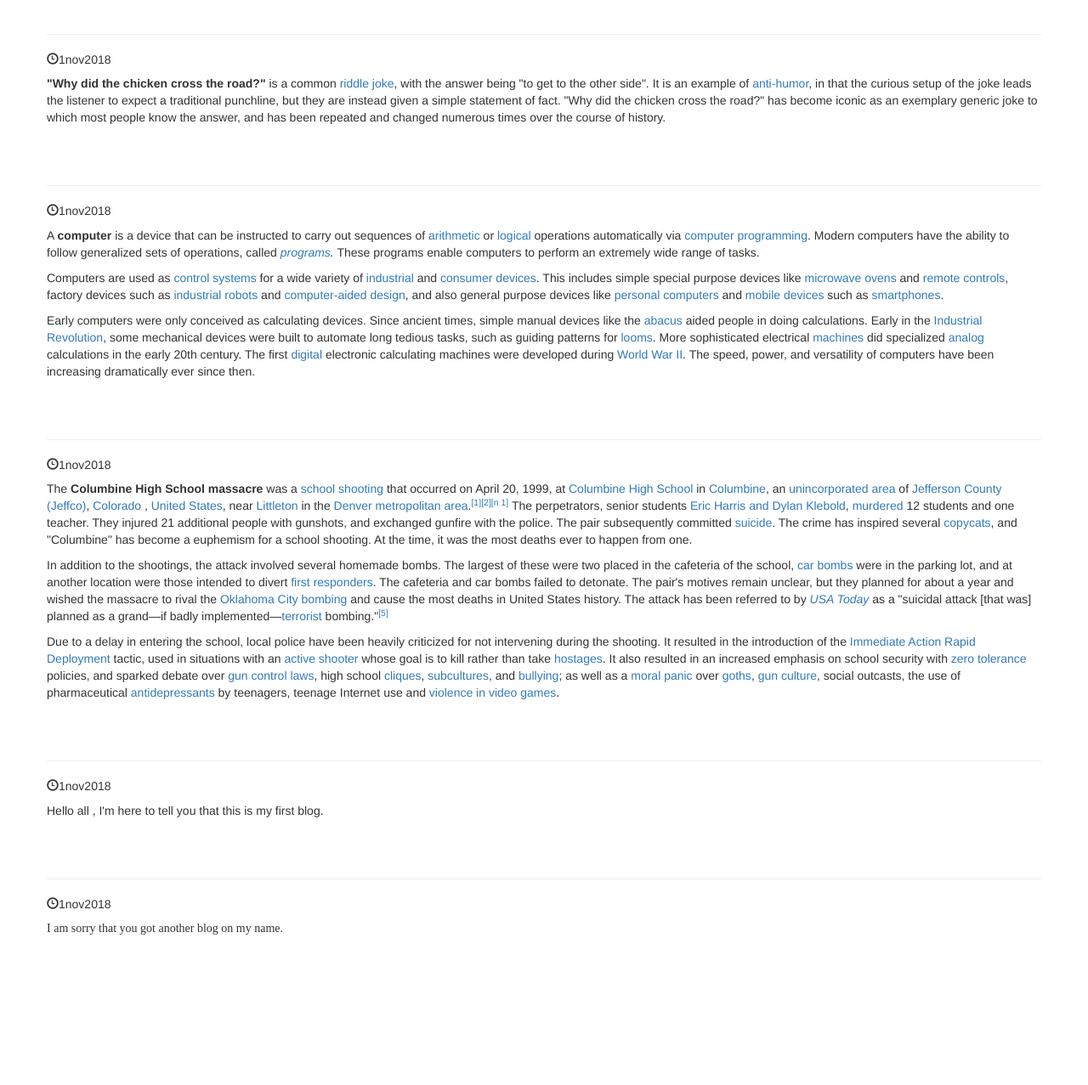
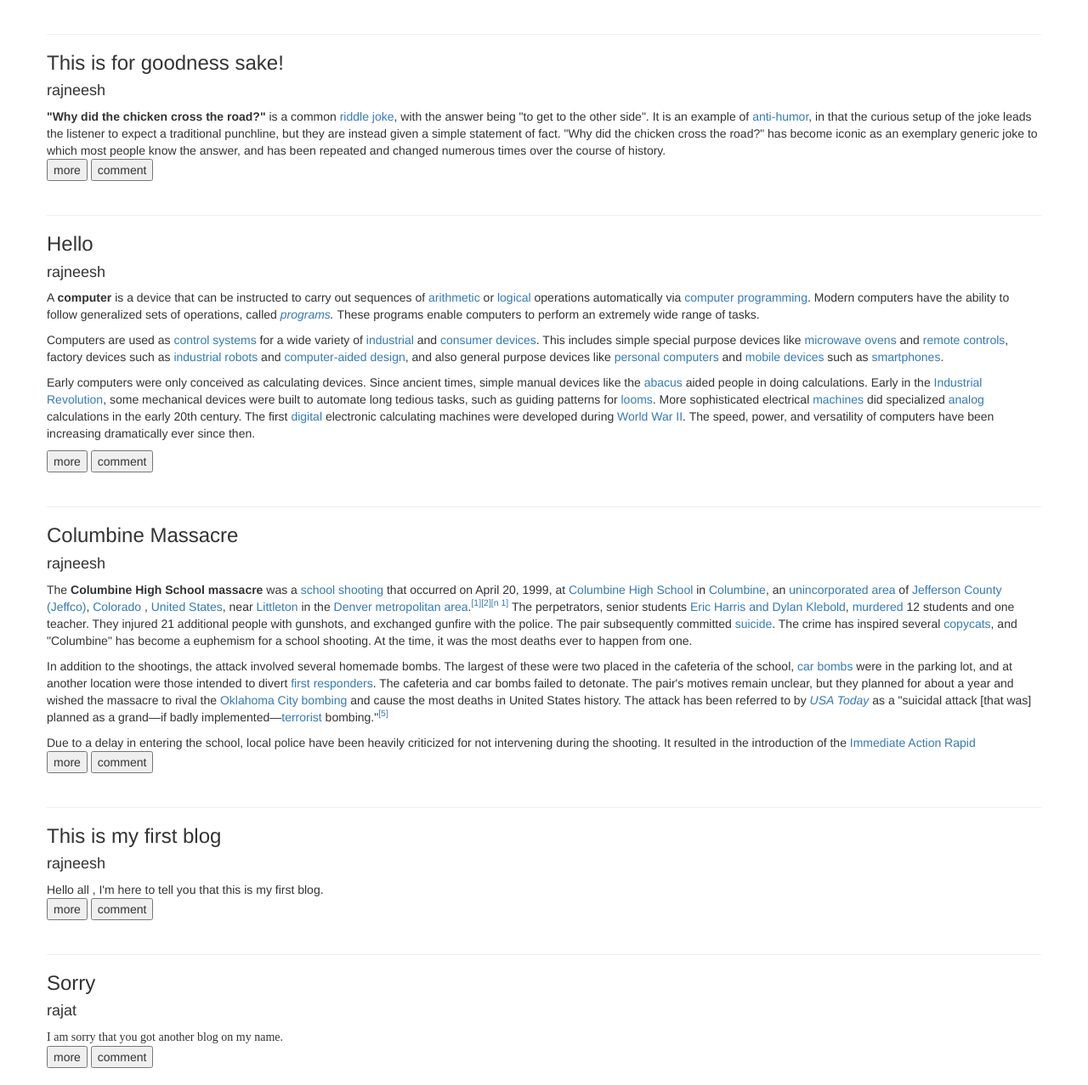
Before and after one commit to rajneesh-2018202018/scripting-project, a Flask app: page / in a window 1280 px wide. Shown: the part 52-1329 px from the top of the page at 85% size. Before the commit the page ends 1152 px from the top, so only its background shows below. Run offline with Flask 2, Linux system fonts and the light colour scheme; data comes from the database, SQL or seed files in the repository; both versions use the stored data as it was after the commit; some libraries are stand-ins or nearby versions.

Commit message:
Index file completed, now working on admin file

```diff
--- a/app/__init__.py
+++ b/app/__init__.py
@@ -23,11 +23,11 @@ def index():
 def login():
     blogs_sent = dbHandler.getAll()
     if 'username' in session:
-        return render_template("index.html",logged_in = True, username = session["username"], blogs = blogs_sent)
+        return render_template("admin.html",logged_in = True, username = session["username"], blogs = blogs_sent)
     elif request.method == 'POST':
         if dbHandler.authenticate(request):
             session['username'] = request.form['username']
-            return render_template("admin.html",logged_in = True, username = session["username"], blogs = blogs_sent)
+            return render_template("index.html",logged_in = True, username = session["username"], blogs = blogs_sent)
         else:
             return render_template("login.html", logged_in=False, username=None)
     return render_template('login.html', logged_in = False, username=None, blogs=blogs_sent)
@@ -84,7 +84,8 @@ def editor():
 
 @app.route('/admin')
 def admin():
-   blogs_sent = dbHandler.getAll()
+   blogs_sent = dbHandler.retrieveBlogs(session['username'])
+   print "in init --------------", session['username']
    if 'username' in session:
        return render_template("admin.html", logged_in = True,  username=session['username'], blogs=blogs_sent)
    else:
@@ -99,8 +100,22 @@ def showall():
 @app.route('/comment',methods = ['POST', 'GET'])
 def comments():
     if request.method == "GET":
-        msg = dbHandler.comment(request.args)
+        msg = dbHandler.comment(request.args["blog_id"])
     else:
-        msg = dbHandler.comment(request.form)
+        print "form : ",request.form["blog_id"]
+        msg = dbHandler.comment(request.form["blog_id"])
 
     return render_template('comment_div.html',user=msg)
+
+@app.route('/add_comment',methods = ['POST', 'GET'])
+def add_comment():
+    if request.method =="POST":
+        dbHandler.add_comment(request.form)
+        return index()
+    else:
+        return index()
+
+@app.route('/del_blog')
+def del_blog():
+        msg = dbHandler.del_blogs(request.args["blog_id"])
+        return render_template('admin.html',user=msg)
--- a/app/models.py
+++ b/app/models.py
@@ -44,18 +44,25 @@ def retrieveUsers():
 	return rows
 
 def retrieveBlogs(user=None):
-	con = sql.connect("database.db")
-        # Uncomment line below if you want output in dictionary format
-	#con.row_factory = sql.Row
-	cur = con.cursor()
-        if user==None:
-	        cur.execute("SELECT * FROM blog_detail;")
-        else:
-                sqlQuery = "SELECT * from BLOGS where user = '%s'"%user
-                cur.execute(sqlQuery)
-	rows = cur.fetchall()
-	con.close()
-	return rows
+  try:
+    with sql.connect("database.db") as con:
+      print "-------------------------------inside Retrieve blogs------------------------------------------------"
+      con.row_factory = sql.Row
+      cur = con.cursor()
+      if user!=None:
+        print "======================Value of user=============================" + user
+        cur.execute("select * from blog_detail")
+        print "Query successfully executed-----------------------------------------"
+        rows = cur.fetchall()
+        print "tag"
+        users=[]
+        for row in rows:
+          if row['user_name']==user:
+            users.append(row)
+        return users
+  except:
+    print "Connection Error"
+    return([],"connection Fault")
 
 # add blog (Nawab)
 def addUser(user):
@@ -65,7 +72,7 @@ def addUser(user):
 
    with sql.connect("database.db") as con:
         cur = con.cursor()
-        cur.execute("INSERT INTO blog_detail (user_name, title,content,date,published)  VALUES (?,?,?,?,?)",('rajneesh',user['title'],user['data'],'1nov2018',1))
+        cur.execute("INSERT INTO blog_detail (user_name, title,content,date,published)  VALUES (?,?,?,?,?)",('rajat',user['title'],user['data'],'1nov2018',1))
         con.commit()
 
       #print msg, '---', dict
@@ -96,13 +103,23 @@ def comment(args1):
     with sql.connect("database.db") as con:
       con.row_factory = sql.Row
       cur = con.cursor()
-      cur.execute("select * from comment where blog_id = ?", (args1['blog_id']))
-      print args1['blog_id']
+      print "args in model.comment",args1
+      cur.execute("select * from comment")
+      print args1
       rows = cur.fetchall()
       comment=[]
       for row in rows:
+        if row['blog_id']==int(args1):
            comment.append(row)
       return (comment)
   except:
       print "connection failed"
       return ([], "connection failed")
+
+def add_comment(arg):
+  try:
+    with sql.connect("database.db") as con:
+      cur = con.cursor()
+      cur.execute("INSERT INTO comment (comment,blog_id,user_name) VALUES(?,?,?)", (arg["plain_text"],12,"rajneesh"))
+  except:
+    pass
--- a/app/static/main.css
+++ b/app/static/main.css
@@ -1,20 +1,16 @@
-    /* Set height of the grid so .sidenav can be 100% (adjust if needed) */
 .row.content {height: fit-content}
 
-    /* Set gray background color and 100% height */
 .sidenav {
   background-color: #f1f1f1;
-      height: 100%;
+  height: fit-content;
 }
 
-    /* Set black background color, white text and some padding */
 footer {
   background-color: #555;
   color: white;
   padding: 15px;
 }
 
-    /* On small screens, set height to 'auto' for sidenav and grid */
 @media screen and (max-width: 767px) {
   .sidenav {
     height: auto;
@@ -22,3 +18,7 @@
   }
   .row.content {height: auto;}
 }
+
+body{
+  background-image: "./background.png";
+  }
--- a/app/static/myscripts.js
+++ b/app/static/myscripts.js
@@ -35,3 +35,28 @@ function show()
   return y;
 }
 setTimeout(enable_iframe(),50)
+
+function get_comment(blog_id)
+{
+    var formData = new FormData();
+    formData.append('blog_id', blog_id);
+
+    var xhr = new XMLHttpRequest();
+    xhr.onreadystatechange = function() {
+        if (this.readyState == 4 && this.status == 200) {
+            console.log(this.responseText)
+
+
+            text =   '<hr/><form action="/add_comment" class="form-inline" method = "post">'+
+            '<input type="text" class="form-control" name="plain_text" placeholder="Enter your comment here" style="width:80%;margin-right:1em;">'+
+            '<button class="btn btn-default" onclick="submit">Submit</button></form>'
+
+
+        document.getElementById("comment"+blog_id).innerHTML = this.responseText + text;
+        }
+    };
+    xhr.open('POST', 'http://127.0.0.1:5000/comment', true);
+    xhr.send(formData);
+    //   document.getElementById('text_name').value=y;
+    return y;
+}
--- a/app/templates/editor.html
+++ b/app/templates/editor.html
@@ -1,6 +1,7 @@
 {%extends 'base.html'%}
 {%block content%}
-<div>
+<div class="container">
+<div style="text-align:center">
     <button onclick="change('bold')" ><i class="fa fa-bold" aria-hidden="true"></i></button>
     <button onclick="change('italic')"><i class="fa fa-italic" aria-hidden="true"></i></button>
     <button onclick="change('underline')"><i class="fa fa-underline" aria-hidden="true"></i></button>
@@ -64,4 +65,5 @@
     <iframe name='rich_test' class="form-control" id="ifr1" style="width:100%;height:40%;" onkeyup="show()"></iframe>
     <br/>
     <button onclick="show()" class="form-control">submit</button>
+</div>
 {%endblock%}
--- a/app/templates/index.html
+++ b/app/templates/index.html
@@ -2,13 +2,12 @@
 {% block nav_left %}
   {%if logged_in %}
     <li><a href="/editor"> Create Blog</a></li>
-    <li><a href="/admin"> Admin Mode</a></li>
   {%endif%}
 {% endblock %}
 
 {% block nav_right %}
     {%if logged_in %}
-      <li><a href="/logout"><span class="glyphicon glyphicon-user"></span> {{username}}</a></li>
+      <li><a href="/admin"><span class="glyphicon glyphicon-user"></span> {{username}}</a></li>
     {%else%}
     <li><a href="/register"><span class="glyphicon glyphicon-plus-sign"></span> Sign up</a></li>
       <li><a href="/login"><span class="glyphicon glyphicon-log-in"></span> Login</a></li>
@@ -37,9 +36,17 @@
   <div class="row content">
   {% for post in blogs %}
     <hr>
-<h2>{{post.username}}</h2>
+    <!-- <h2>{{post.title}}</h2>
     <h5><span class="glyphicon glyphicon-time"></span>{{post.date}}</h5>
-<p>{{post.content | safe }}</p>
+    <p id='blog{{post.blog_id}}' style="overflow:hidden;max-height: 100px;display: block;">{{post.content | safe }}</p>
+    <button class="btn btn-secondary"onClick="{if(this.textContent=='more'){document.getElementById('blog{{post.blog_id}}').style.maxHeight='none';this.textContent='less';}else{document.getElementById('blog{{post.blog_id}}').style.maxHeight='300px';this.textContent='more';}}" >more</button> -->
+    <h3>{{ post.title }}</h3>
+    <h4>{{ post.user_name }}</h4>
+    <div id='blog{{post.blog_id}}' style="display:block;max-height:200px; overflow: hidden;">{{ post.content | safe }}</div>
+<button onClick="{if(this.textContent=='more'){document.getElementById('blog{{post.blog_id}}').style.maxHeight='none';this.textContent='less';}else{document.getElementById('blog{{post.blog_id}}').style.maxHeight='200px';this.textContent='more';}}" >more</button>
+<button id='comment' onclick="{var div =document.getElementById('comment{{post.blog_id}}');if(div.style.display=='none'){div.style.display='block';get_comment('{{post.blog_id}}')}else{div.style.display='none'}}">comment</button>
+<div style="display:none;" id='comment{{post.blog_id}}'>
+</div>
     <br><br>
   {% endfor %}
   </div>
```
Also changed, not shown: app/templates/admin.html (+9 -7 lines), app/templates/login.html (+5 -5 lines), app/static/background.png (added), database.db, 3 other files. Lines whose indentation alone changed are shown as unchanged.
